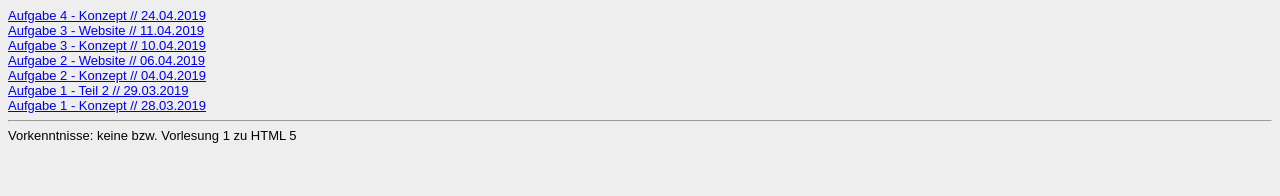
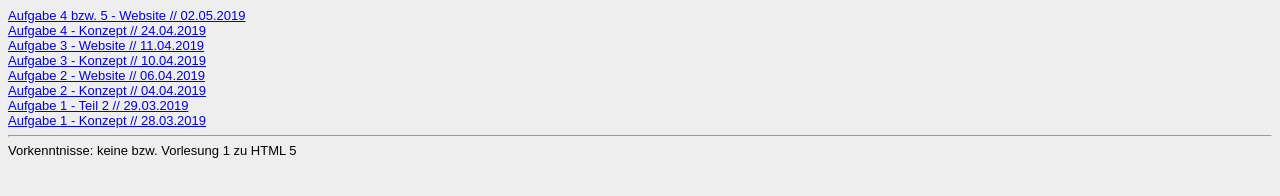
Before and after one commit to aliciaTED/aliciaTED.github.io, a plain HTML site: page Steckbrief/steckbrief.htm in a window 1280 px wide. Drawn offline with Linux system fonts and the light colour scheme.

Commit message:
Update steckbrief.htm

```diff
--- a/Steckbrief/steckbrief.htm
+++ b/Steckbrief/steckbrief.htm
@@ -1,6 +1,7 @@
 <!DOCTYPE html><html><title>Steckbrief</title><head><style>body {font-family:arial; font-size:small; background:#eeeeee}</style></head><body>
 <!-- Bitte keine Änderung in der obenstehenden Zeile vornehmen -->
 
+<a href="https://aliciaTED.github.io/Aufgabe 4/index.html" target="_blank">Aufgabe 4 bzw. 5 - Website // 02.05.2019</a></br>
 <a href="https://aliciaTED.github.io/Aufgabe 4/Konzept4.jpg" target="_blank">Aufgabe 4 - Konzept // 24.04.2019</a></br>
 <a href="https://aliciaTED.github.io/Aufgabe 3/index.html" target="_blank">Aufgabe 3 - Website // 11.04.2019</a></br>
 <a href="https://aliciaTED.github.io/Aufgabe 3/Konzept3.jpg" target="_blank">Aufgabe 3 - Konzept // 10.04.2019</a></br>
```
